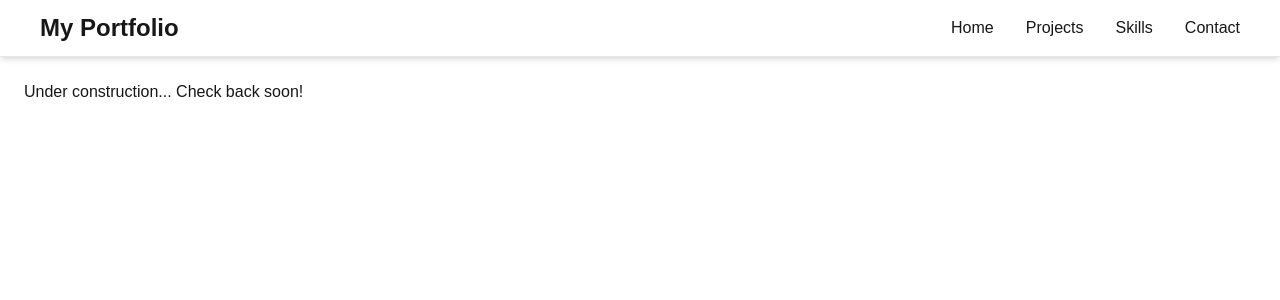
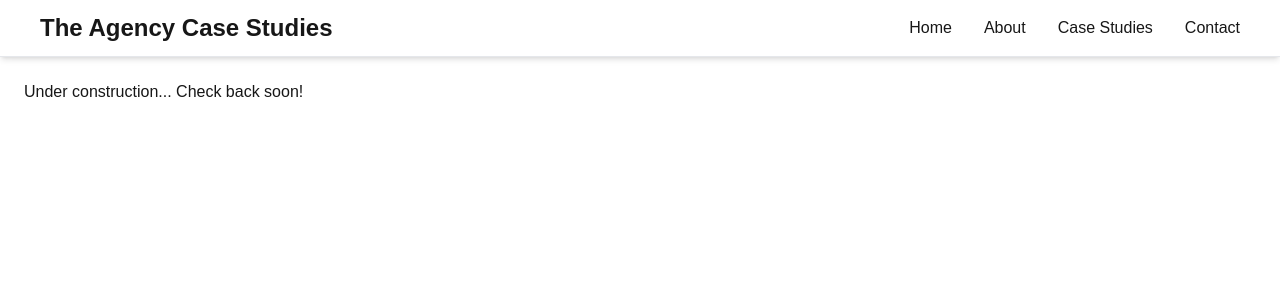
Before and after one commit to The-Agency-at-UF/new-biz-case-studies, a Next.js app in the folder frontend/: page / in a window 1280 px wide. Shown: the top 300 px of the page. Built offline with nearby package versions, Linux system fonts and the light colour scheme.

Commit message:
feat: changing nav link names and connecting links for Home and Case Studies

```diff
--- a/frontend/src/app/components/PortfolioBar.tsx
+++ b/frontend/src/app/components/PortfolioBar.tsx
@@ -1,3 +1,5 @@
+import Link from "next/link";
+
 export default function PortfolioBar() {
   return (
     <nav
@@ -10,24 +12,25 @@ export default function PortfolioBar() {
       {/* Full-width container */}
       <div className="flex justify-between items-center px-10 py-3">
         {/* Left side (title) */}
-        <h1 className="text-2xl font-bold">My Portfolio</h1>
+        <h1 className="text-2xl font-bold">The Agency Case Studies</h1>
 
         {/* Right side (navigation) */}
+        {/* Use Link for other nav links once pages are added. Provides faster navigation for internal routes */}
         <ul className="flex space-x-8 text-[var(--foreground)]">
           <li>
-            <a href="#home" className="hover:text-[#f34d4e] transition-colors">
+            <Link href="/" className="hover:text-[#f34d4e] transition-colors">
               Home
+            </Link>
+          </li>
+          <li>
+            <a href="#projects" className="hover:text-[#b053bc] transition-colors">
+              About
             </a>
           </li>
           <li>
-            <a href="#projects" className="hover:text-[#b053bc] transition-colors">
-              Projects
-            </a>
-          </li>
-          <li>
-            <a href="#skills" className="hover:text-[#f6b530] transition-colors">
-              Skills
-            </a>
+            <Link href="/portfolio" className="hover:text-[#f6b530] transition-colors">
+              Case Studies
+            </Link>
           </li>
           <li>
             <a href="#contact" className="hover:text-[#f34d4e] transition-colors">
```
